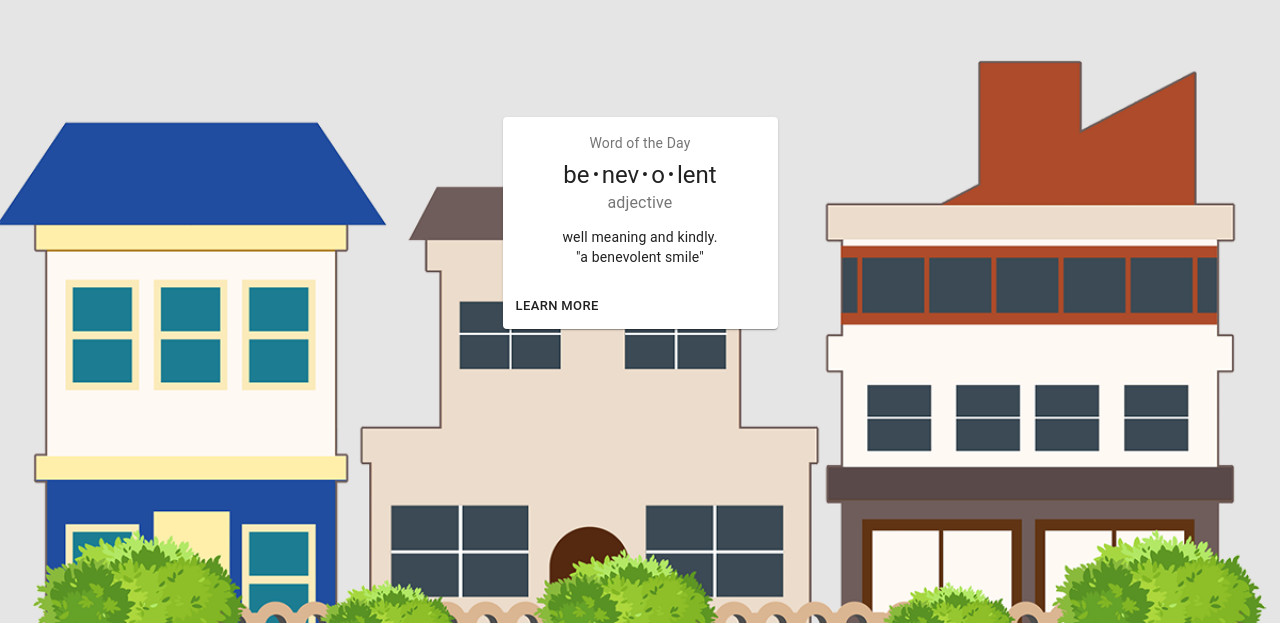
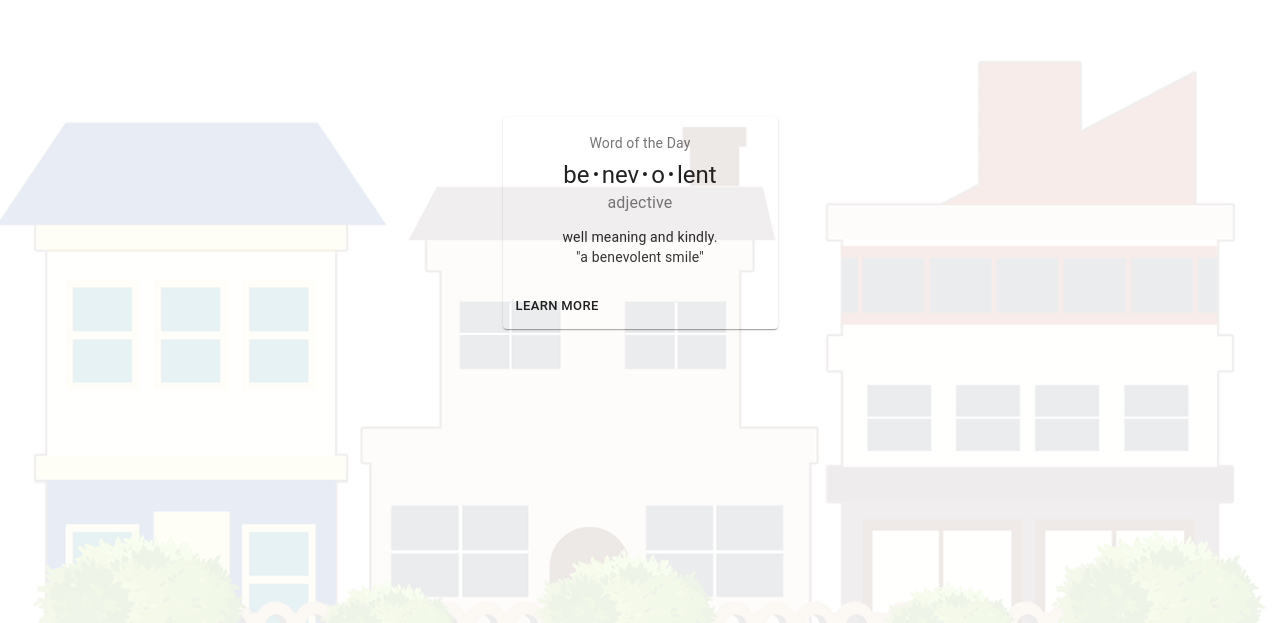
Before and after one commit to BullsEye34/NextUPProject, a React (Create React App) app in the folder Web/next-up/: page / in a window 1280 px wide. Shown: the part 177-800 px from the top of the page. Built offline with nearby package versions, Linux system fonts and the light colour scheme.

Commit message:
Render Image as Image

```diff
--- a/Web/next-up/src/App.css
+++ b/Web/next-up/src/App.css
@@ -37,7 +37,14 @@
   position: relative;
   min-height: 100vh;
   opacity: 100%;
-  background: rgba(0,0,0,0.1) url("assets/mainBackground.png") no-repeat top / cover ;
+  /* background: rgba(0,0,0,0.1) url("assets/mainBackground.png") no-repeat top / cover ; */
+}
+
+.image{
+  position: fixed;
+  width: 100vw;
+  top: 0;
+  opacity: 10%;
 }
 
 .App-link {
--- a/Web/next-up/src/App.js
+++ b/Web/next-up/src/App.js
@@ -6,6 +6,7 @@ import CardContent from '@material-ui/core/CardContent';
 import Button from '@material-ui/core/Button';
 import Typography from '@material-ui/core/Typography';
 import { makeStyles } from '@material-ui/core/styles';
+import back from './assets/mainBackground.png';
 
 
 const useStyles = makeStyles({
@@ -38,6 +39,8 @@ function App() {
       <header className="background">
 
         <div className="Background-image">
+
+          <img src={back} className="image"></img>
           <Card className={classes.root}>
             <CardContent>
               <Typography className={classes.title} color="textSecondary" gutterBottom>
```
